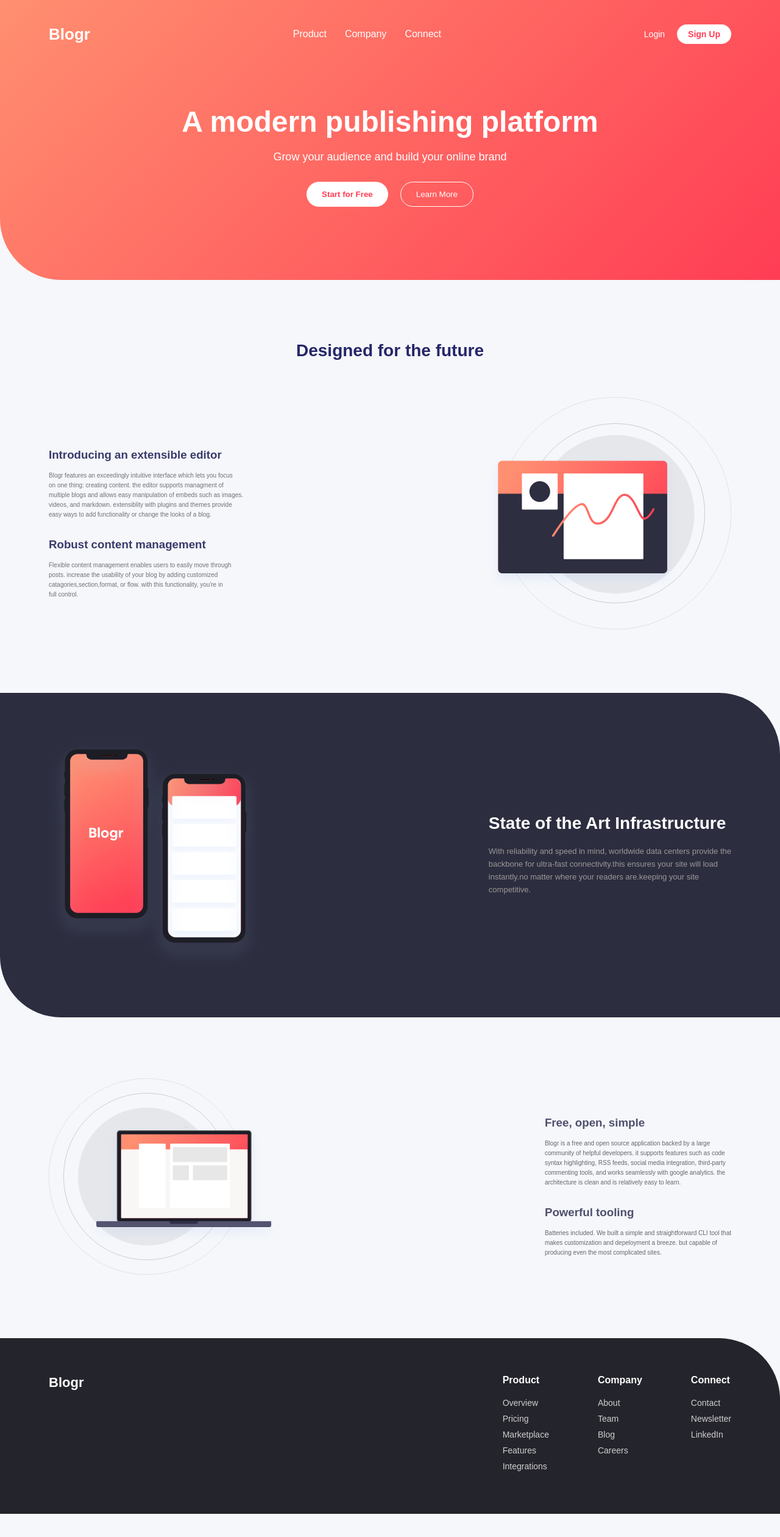
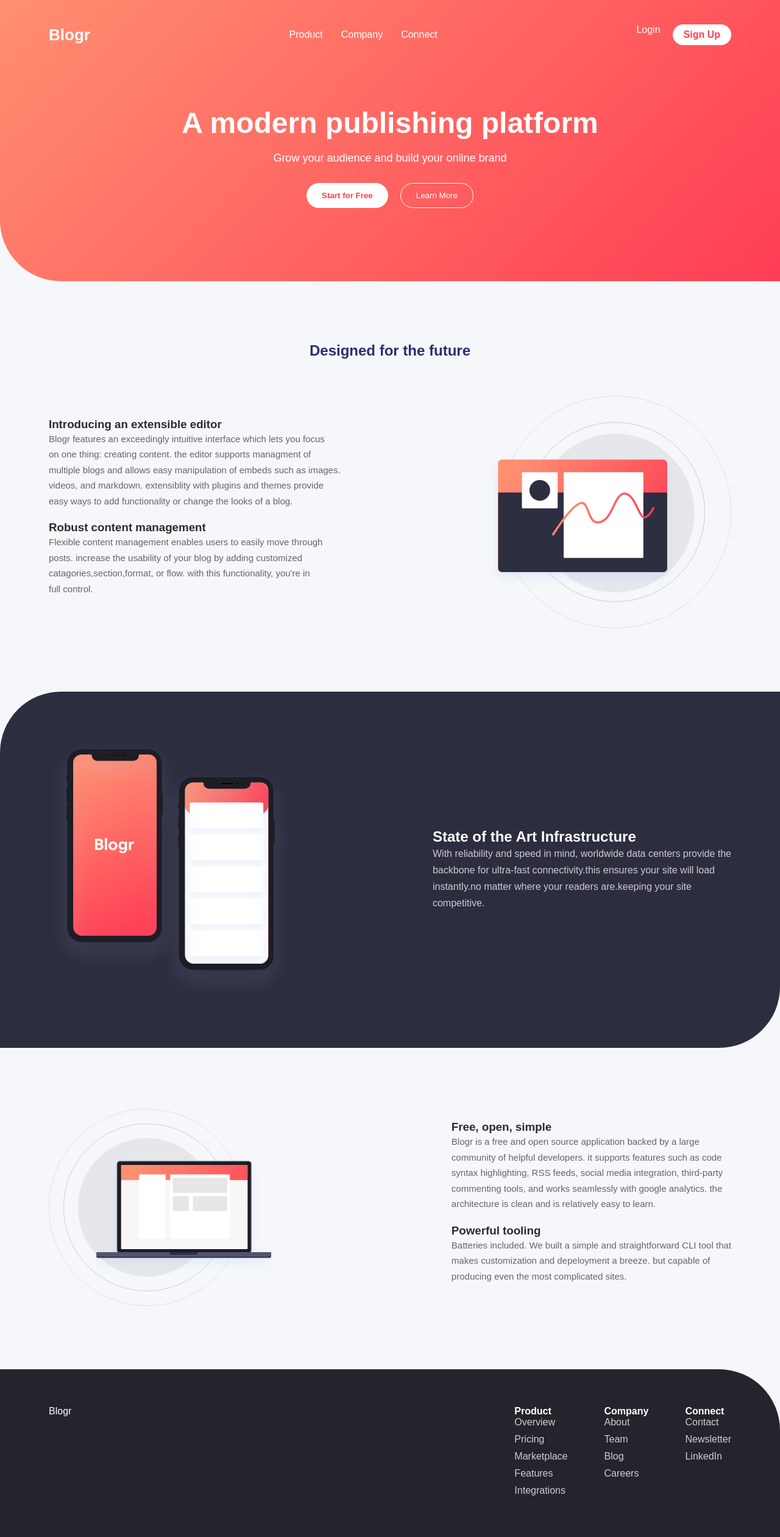
Before and after one commit to dansa170/israel, a plain HTML site: page index.html in a window 1280 px wide. Shown: the whole page at 61% size. Before the commit the page ends 2482 px from the top, so only its background shows below. Drawn offline with Linux system fonts and the light colour scheme.

Commit message:
Update style.css

```diff
--- a/style.css
+++ b/style.css
@@ -1,219 +1,269 @@
-* {
-  margin: 0;
-  padding: 0;
-  box-sizing: border-box;
-  font-family: 'Overpass', sans-serif;
-}
-body {
-  background: #f5f7fa;
-  color: #2c2c2c;
-}
-.hero {
-  background: linear-gradient(135deg, #ff8f70, #ff3d54);
-  color: white;
-  padding: 40px 80px 120px;
-  border-bottom-left-radius: 100px;
-  position: relative;
-}
-.navbar {
-  display: flex;
-  justify-content: space-between;
-  align-items: center;
-}
-.logo {
-  font-size: 26px;
-  font-weight: 600;
-}
-.nav-links {
-  list-style: none;
-  display: flex;
-  gap: 30px;
-}
-.nav-links li {
-  position: relative;
-  cursor: pointer;
-}
-.dropdown-menu {
-  position: absolute;
-  top: 30px;
-  left: 0;
-  background: white;
-  color: #333;
-  list-style: none;
-  padding: 15px;
-  border-radius: 8px;
-  display: none;
-  width: 150px;
-  box-shadow: 0 5px 20px rgba(0,0,0,0.1);
-}
-.dropdown-menu li {
-  padding: 8px 0;
-  font-size: 14px;
-}
-.dropdown:hover .dropdown-menu {
-  display: block;
-}
-.auth {
-  display: flex;
-  align-items: center;
-  gap: 20px;
-}
-.login {
-  text-decoration: none;
-  color: white;
-  font-size: 14px;
-}
-.signup {
-  text-decoration: none;
-  background: white;
-  color: #ff3d54;
-  padding: 8px 18px;
-  border-radius: 20px;
-  font-weight: 600;
-  font-size: 14px;
+*{
+  margin:0;
+  padding:0;
+  box-sizing:border-box;
+  font-family:'Overpass',sans-serif;
 }
 
-.hero-content {
-  text-align: center;
-  margin-top: 100px;
-}
-.hero-content h1 {
-  font-size: 48px;
-  margin-bottom: 20px;
-}
-.hero-content p {
-  font-size: 18px;
-  margin-bottom: 30px;
+body{
+  background:#f5f7fa;
+  color:#2c2c2c;
 }
 
-.buttons {
-  display: flex;
-  justify-content: center;
-  gap: 20px;
-}
-.primary {
-  background: white;
-  color: #ff3d54;
-  border: none;
-  padding: 12px 25px;
-  border-radius: 25px;
-  font-weight: 600;
-  cursor: pointer;
-}
-.secondary {
-  background: transparent;
-  border: 1px solid white;
-  color: white;
-  padding: 12px 25px;
-  border-radius: 25px;
-  cursor: pointer;
+/* HERO */
+
+.hero{
+  background:linear-gradient(135deg,#ff8f70,#ff3d54);
+  color:white;
+  padding:40px 80px 120px;
+  border-bottom-left-radius:100px;
 }
 
-.future {
-  padding: 100px 80px;
-  text-align: center;
-}
-.future h2 {
-  font-size: 28px;
-  margin-bottom: 60px;
-color: rgb(38, 38, 105);
-}
-.future-content {
-  display: flex;
-  align-items: center;
-  justify-content: space-between;
-  gap: 50px;
-  text-align: left;
-}
-.future-content .text {
-  flex: 1;
-}
-.future-content h3 {
-  margin: 30px 0 15px;
-  color: rgb(58, 58, 107);
-}
-.future-content p {
-  color: rgb(113, 113, 116);
-  line-height: 1.6;
-  font-size: 10px;
-}
-.image-placeholder img {
-  width: 400px;
+.navbar{
+  display:flex;
+  justify-content:space-between;
+  align-items:center;
 }
 
-.infrastructure {
-  background: #2c2d3f;
-  color: white;
-  padding: 80px;
-  border-top-right-radius: 100px;
-  border-bottom-left-radius: 100px;
-}
-.infra-content {
-  display: flex;
-  align-items: center;
-  justify-content: space-between;
-  gap: 50px;
-}
-.phones img {
-  width: 350px;
-}
-.infra-text h2 {
-  font-size: 28px;
-  margin-bottom: 20px;
-  color: white;
-}
-.infra-text p {
-  font-size: 13px;
-  line-height: 1.6;
-  color: rgb(156, 152, 152);
+.logo{
+  font-size:26px;
+  font-weight:600;
 }
 
-.laptop-section {
-  padding: 100px 80px;
-}
-.laptop-content {
-  display: flex;
-  align-items: center;
-  justify-content: space-between;
-  gap: 50px;
-}
-.laptop-image img {
-  width: 400px;
-}
-.laptop-text h3 {
-  margin: 30px 0 15px;
-  color: rgb(79, 79, 109);
-}
-.laptop-text p {
-  color: rgb(103, 103, 105);
-  font-size: 10px;
-  line-height: 1.6;
+.nav-links{
+  list-style:none;
+  display:flex;
+  gap:30px;
+  align-items:center;
 }
 
-footer {
-  background: #24242c;
-  color: white;
-  padding: 60px 80px;
-  border-top-right-radius: 100px;
+.nav-links li{
+  position:relative;
+  cursor:pointer;
 }
-.footer-container {
-  display: flex;
-  justify-content: space-between;
+
+.dropdown-menu{
+  position:absolute;
+  top:30px;
+  background:white;
+  color:#333;
+  list-style:none;
+  padding:15px;
+  border-radius:8px;
+  display:none;
+  width:150px;
 }
-.footer-logo {
-  font-size: 22px;
-  font-weight: 600;
+
+.dropdown:hover .dropdown-menu{
+  display:block;
 }
-.footer-links {
-  display: flex;
-  gap: 80px;
+
+.auth{
+  display:flex;
+  gap:20px;
 }
-.footer-links h4 {
-  margin-bottom: 20px;
+
+.login{
+  text-decoration:none;
+  color:white;
 }
-.footer-links p {
-  font-size: 14px;
-  color: #cfcfcf;
-  margin-bottom: 10px;
-  cursor: pointer;
+
+.signup{
+  text-decoration:none;
+  background:white;
+  color:#ff3d54;
+  padding:8px 18px;
+  border-radius:20px;
+  font-weight:600;
 }
+
+/* HERO CONTENT */
+
+.hero-content{
+  text-align:center;
+  margin-top:100px;
+}
+
+.hero-content h1{
+  font-size:48px;
+  margin-bottom:20px;
+}
+
+.hero-content p{
+  font-size:18px;
+  margin-bottom:30px;
+}
+
+.buttons{
+  display:flex;
+  justify-content:center;
+  gap:20px;
+}
+
+.primary{
+  background:white;
+  color:#ff3d54;
+  border:none;
+  padding:12px 25px;
+  border-radius:25px;
+  font-weight:600;
+}
+
+.secondary{
+  background:transparent;
+  border:1px solid white;
+  color:white;
+  padding:12px 25px;
+  border-radius:25px;
+}
+
+/* SECTIONS */
+
+.future,
+.laptop-section{
+  padding:100px 80px;
+}
+
+.future-content,
+.laptop-content,
+.infra-content{
+  display:flex;
+  align-items:center;
+  justify-content:space-between;
+  gap:60px;
+}
+
+.future h2{
+  text-align:center;
+  margin-bottom:60px;
+  color:#2d2d6f;
+}
+
+.text p,
+.laptop-text p{
+  line-height:1.7;
+  font-size:15px;
+  color:#666;
+  margin-bottom:20px;
+}
+
+.image-placeholder img,
+.laptop-image img,
+.phones img{
+  width:100%;
+  max-width:400px;
+}
+
+/* INFRA */
+
+.infrastructure{
+  background:#2c2d3f;
+  color:white;
+  padding:80px;
+  border-radius:100px 0 100px 0;
+}
+
+.infra-text p{
+  color:#ccc;
+  line-height:1.7;
+}
+
+/* FOOTER */
+
+footer{
+  background:#24242c;
+  color:white;
+  padding:60px 80px;
+  border-top-right-radius:100px;
+}
+
+.footer-container{
+  display:flex;
+  justify-content:space-between;
+  flex-wrap:wrap;
+  gap:40px;
+}
+
+.footer-links{
+  display:flex;
+  gap:60px;
+  flex-wrap:wrap;
+}
+
+.footer-links p{
+  color:#cfcfcf;
+  margin-bottom:10px;
+}
+
+/* HAMBURGER */
+
+.hamburger{
+  display:none;
+  font-size:28px;
+  cursor:pointer;
+}
+
+/* RESPONSIVE */
+
+@media(max-width:900px){
+
+  .nav-links{
+    position:absolute;
+    top:80px;
+    left:0;
+    width:100%;
+    background:white;
+    color:#333;
+    flex-direction:column;
+    padding:30px;
+    display:none;
+  }
+
+  .nav-links.active{
+    display:flex;
+  }
+
+  .dropdown-menu{
+    position:static;
+    display:block;
+    background:#f5f5f5;
+    margin-top:10px;
+  }
+
+  .desktop-auth{
+    display:none;
+  }
+
+  .mobile-auth{
+    display:flex;
+    flex-direction:column;
+    gap:15px;
+    margin-top:20px;
+  }
+
+  .hamburger{
+    display:block;
+  }
+
+  .future-content,
+  .infra-content,
+  .laptop-content{
+    flex-direction:column;
+    text-align:center;
+  }
+
+  .hero-content h1{
+    font-size:34px;
+  }
+
+  .hero{
+    padding:30px 20px 100px;
+  }
+
+  .future,
+  .laptop-section,
+  .infrastructure,
+  footer{
+    padding:60px 20px;
+  }
+}
```
